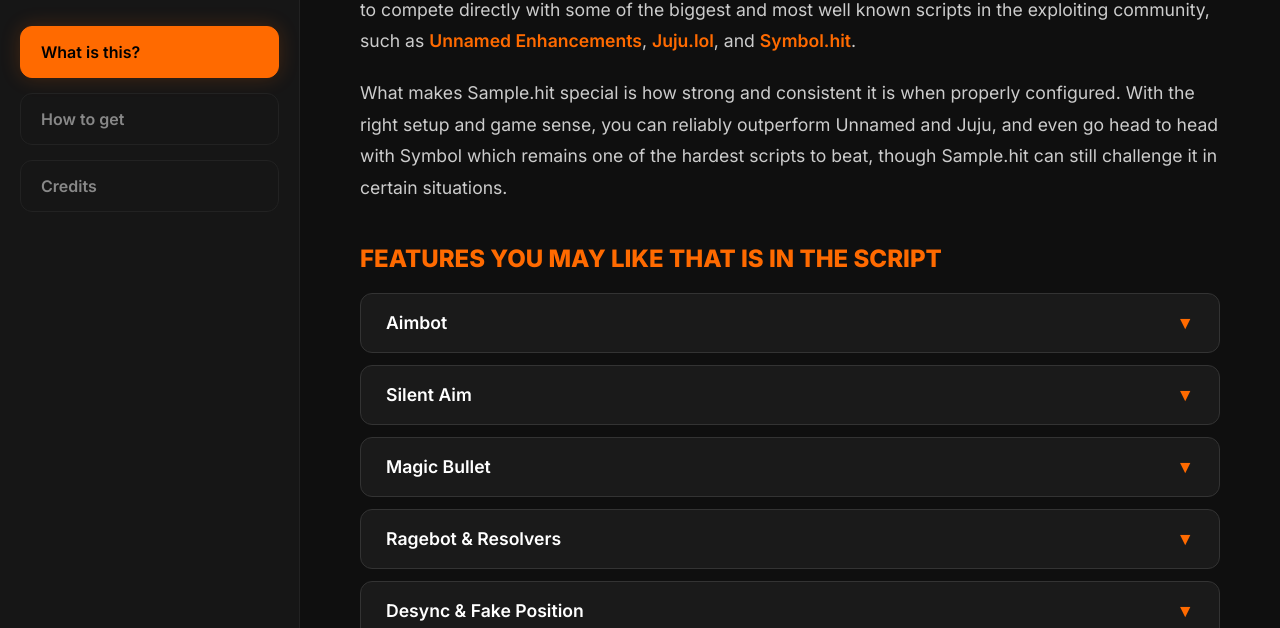
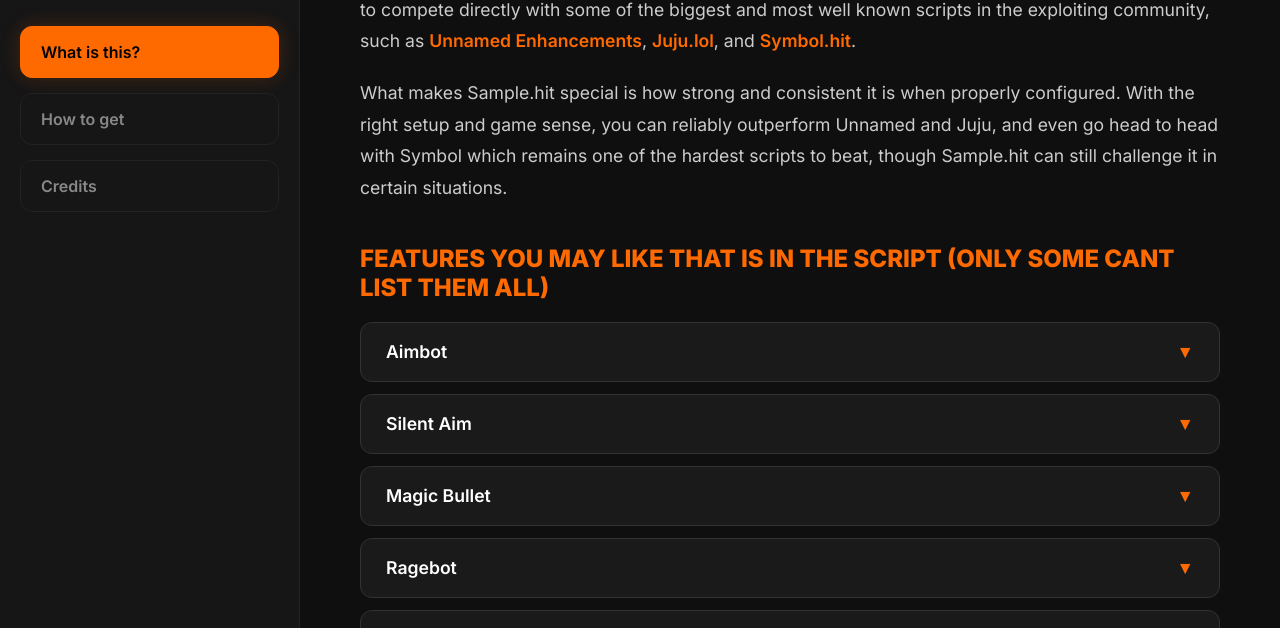
Before and after one commit to sample-hit/sample-hit.github.io, a plain HTML site: page index.html in a window 1280 px wide. Shown: the part 172-800 px from the top of the page. Drawn offline with Linux system fonts and the light colour scheme.

Commit message:
Update index.html

```diff
--- a/index.html
+++ b/index.html
@@ -303,45 +303,44 @@
             <p>
                 What makes Sample.hit special is how strong and consistent it is when properly configured. With the right setup and game sense, you can reliably outperform Unnamed and Juju, and even go head to head with Symbol which remains one of the hardest scripts to beat, though Sample.hit can still challenge it in certain situations.
             </p>
-            <h3>Features you may like that is in the script</h3>
+            <h3>Features you may like that is in the script (only some cant list them all)</h3>
             <div class="accordion-container">
                 <div class="accordion-item">
                     <button class="accordion-header" onclick="toggleAccordion(this)">Aimbot <span>▼</span></button>
                     <div class="accordion-content">
-                        <div class="inner-text">Our Aimbot features advanced smoothing, field-of-view (FOV) customization, and part selection to ensure you hit every shot while maintaining a stealthy or aggressive profile.</div>
+                        <div class="inner-text">Smoothness, Prediction (x,y,z), Shaking, Hitpart, Strafe while locked</div>
                     </div>
                 </div>
 
                 <div class="accordion-item">
                     <button class="accordion-header" onclick="toggleAccordion(this)">Silent Aim <span>▼</span></button>
                     <div class="accordion-content">
-                        <div class="inner-text">Redefine your gameplay with Silent Aim that redirects bullets to your target without snapping your camera, making it look perfectly natural.</div>
+                        <div class="inner-text">Knock check, Wall Check, Show fov, Fov size, Use normal hitpart (head, torso etc), use custom hitpart (closest part, closest point), hitchance</div>
                     </div>
                 </div>
 
                 <div class="accordion-item">
                     <button class="accordion-header" onclick="toggleAccordion(this)">Magic Bullet <span>▼</span></button>
                     <div class="accordion-content">
-                        <div class="inner-text">Break the laws of the game with Magic Bullet, allowing your projectiles to reach targets through obstacles and barriers with ease.</div>
+                        <div class="inner-text">Show fov, fov size</div>
                     </div>
                 </div>
 
                 <div class="accordion-item">
-                    <button class="accordion-header" onclick="toggleAccordion(this)">Ragebot & Resolvers <span>▼</span></button>
+                    <button class="accordion-header" onclick="toggleAccordion(this)">Ragebot<span>▼</span></button>
                     <div class="accordion-content">
-                        <div class="inner-text">Designed for the most intense battles, our Ragebot includes a massive library of resolvers to counter anti-aims and complex movement scripts.</div>
+                        <div class="inner-text">Target picker, Strafe random offset, aggressive strafe offset, prediction, prediction breaker, backtrack resolver, backtrack adjuster, anti fakepos resolver, isaac newton resolver, velocity resolver, multi weapons, safe mode, set shooter to target, auto execute, spectate, teleport, execute everyoane</div>
+                    </div>
+                </div>
+                <div class="accordion-item">
+                    <button class="accordion-header" onclick="toggleAccordion(this)">Desyncs<span>▼</span></button>
+                    <div class="accordion-content">
+                        <div class="inner-text">Underground invisible, velocity desync, void desync, network desync, void spam desync, fake position desync, visualizer</div>
                     </div>
                 </div>
 
                 <div class="accordion-item">
-                    <button class="accordion-header" onclick="toggleAccordion(this)">Desync & Fake Position <span>▼</span></button>
-                    <div class="accordion-content">
-                        <div class="inner-text">Become a ghost on the server. Manipulate your network data to desync your character or project a fake position to confuse enemy aimbots.</div>
-                    </div>
-                </div>
-
-                <div class="accordion-item">
-                    <button class="accordion-header" onclick="toggleAccordion(this)">Visuals & Optimization <span>▼</span></button>
+                    <button class="accordion-header" onclick="toggleAccordion(this)">Visuals<span>▼</span></button>
                     <div class="accordion-content">
                         <div class="inner-text">Beautifully rendered ESP and world visuals that are highly optimized to ensure your FPS stays high while you track every player on the map.</div>
                     </div>
```
